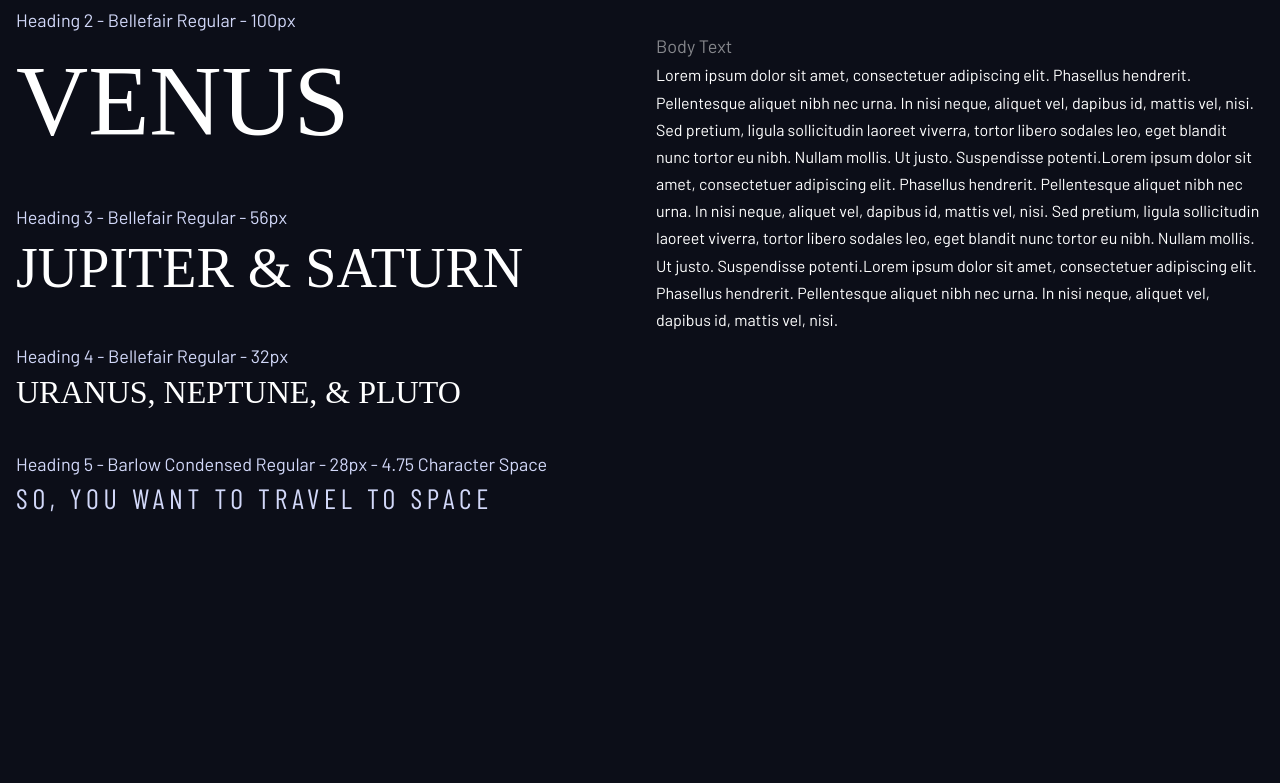
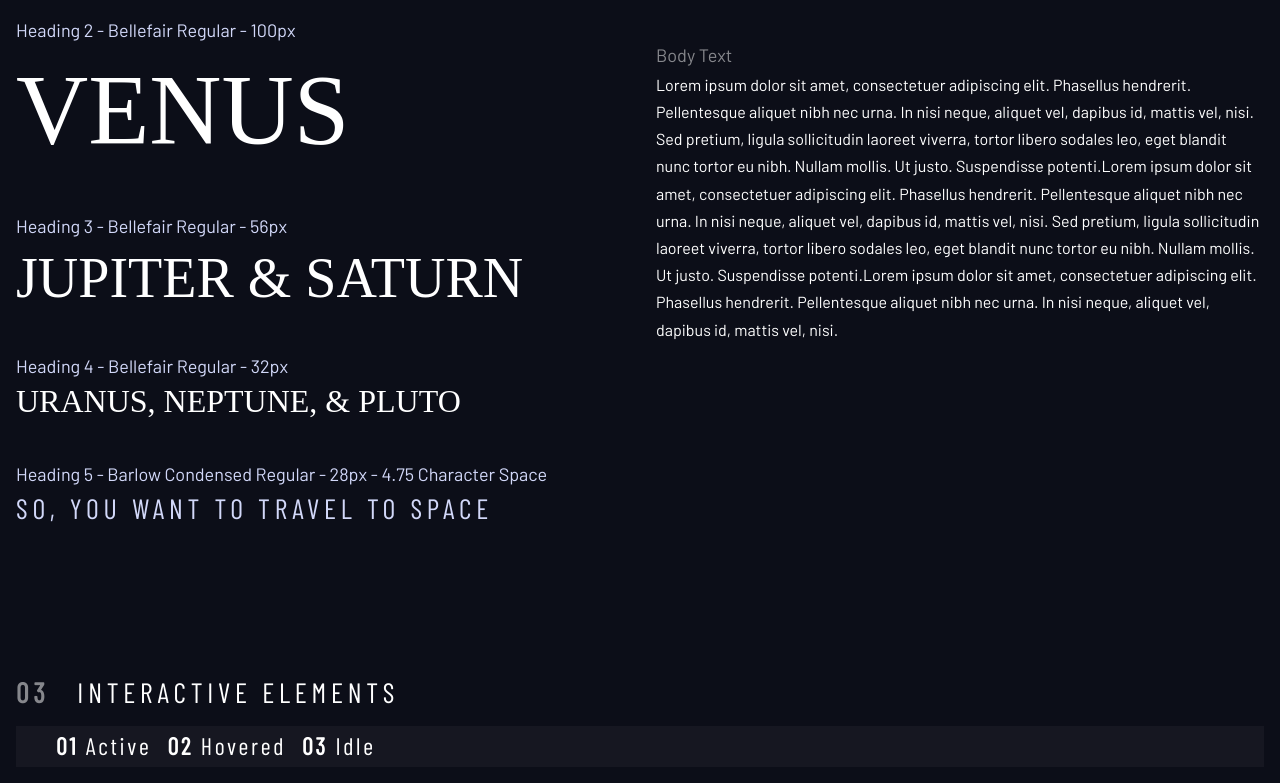
Before and after one commit to shawncocklin/space-tourism, a Svelte app: page / in a window 1280 px wide. Shown: the part 754-1537 px from the top of the page. Before the commit the page ends 1270 px from the top, so only its background shows below. Built offline with nearby package versions, Linux system fonts and the light colour scheme; a web font is replaced by a local one.

Commit message:
created component file, more css cleanup

```diff
--- a/public/global.css
+++ b/public/global.css
@@ -116,7 +116,6 @@ select {
 .uppercase {
   text-transform: uppercase;
 }
-.line-one { line-height: 1.3;}
 .letter-gap-lg {
   letter-spacing: var(--ls-large);
 }
@@ -154,6 +153,13 @@ select {
 .fs-xs {
   font-size: var(--fs-xs);
 }
+.fs-xxl,
+.fs-xl,
+.fs-lg,
+.fs-900,
+.fs-800 {
+  line-height: 1.3;
+}
 .text-dark {
   color: hsl(var(--clr-dark))
 }
@@ -174,6 +180,9 @@ select {
 }
 .bg-white {
   background-color: hsl( var(--clr-white));
+}
+.bg-white-muted {
+  background-color: hsl( var(--clr-white) / .04 );
 }
 .sr-only {
   position: absolute;
@@ -203,13 +212,14 @@ select {
   margin-inline: auto;
   max-width: var(--width, 60rem);
 }
-.flow > * + *  {
-  margin-top: var(--spacer);
+.flow > *:where(:not(:first-child))  {
+  margin-top: var(--spacer, 1rem);
 }
 /* GENERAL */
 .heading-span {
   display: inline-block;
   margin-right: 1em;
+  font-weight: 700;
 
 }
 body {
--- a/src/components/DesignSystem.svelte
+++ b/src/components/DesignSystem.svelte
@@ -1,16 +1,20 @@
 <script>
   import Colors from './Colors.svelte'
   import Typography from './Typography.svelte'
+  import Interactive from './Interactive.svelte'
 </script>
 
 <main class="container">
-  <h1>Design System</h1>
+  <h1 style="margin-bottom: 2rem;">Design System</h1>
   <div class="flow">
     <section id="colors">
       <Colors />
     </section>
     <section id="typography">
       <Typography />
+    </section>
+    <section id="interactive">
+      <Interactive />
     </section>
   </div>
 </main>
--- /dev/null
+++ b/src/components/Interactive.svelte
@@ -0,0 +1,25 @@
+<h2 class="fs-800 font-sans text-white uppercase letter-gap-lg">
+  <span class="heading-span text-white-muted">03</span>Interactive Elements
+</h2>
+
+<nav>
+  <ul class="flex bg-white-muted">
+    <li><a class="text-white font-sans fs-600 letter-gap-md" href="/"><span>01 </span>Active</a></li>
+    <li><a class="text-white font-sans fs-600 letter-gap-md" href="/"><span>02 </span>Hovered</a></li>
+    <li><a class="text-white font-sans fs-600 letter-gap-md" href="/"><span>03 </span>Idle</a></li>
+  </ul>
+</nav>
+
+<style>
+  ul {
+    list-style: none;
+  }
+
+  a {
+    text-decoration: none;
+  }
+
+  span {
+    font-weight: 700;
+  }
+</style>
--- a/src/components/Typography.svelte
+++ b/src/components/Typography.svelte
@@ -6,29 +6,29 @@
   <div style="flex-basis: 100%;" class="flow">
     <div>
       <p class="text-light fs-400">Heading 1 - Bellefair Regular - 150px</p>
-      <p class="fs-xxl font-serif uppercase line-one">Earth</p>
+      <p class="fs-xxl font-serif uppercase">Earth</p>
     </div>
     <div>
       <p class="text-light fs-400">Heading 2 - Bellefair Regular - 100px</p>
-      <p class="fs-xl font-serif uppercase line-one">Venus</p>
+      <p class="fs-xl font-serif uppercase">Venus</p>
     </div>
     <div>
       <p class="text-light fs-400">Heading 3 - Bellefair Regular - 56px</p>
-      <p class="fs-lg font-serif uppercase line-one">Jupiter & Saturn</p>
+      <p class="fs-lg font-serif uppercase">Jupiter & Saturn</p>
     </div>
     <div>
       <p class="text-light fs-400">Heading 4 - Bellefair Regular - 32px</p>
-      <p class="fs-900 font-serif uppercase line-one">Uranus, Neptune, & Pluto</p>
+      <p class="fs-900 font-serif uppercase">Uranus, Neptune, & Pluto</p>
     </div>
     <div>
       <p class="text-light fs-400">Heading 5 - Barlow Condensed Regular - 28px - 4.75 Character Space</p>
-      <p class="text-light fs-800 letter-gap-lg font-sans uppercase line-one">So, you want to travel to space</p>
+      <p class="text-light fs-800 letter-gap-lg font-sans uppercase">So, you want to travel to space</p>
     </div>
   </div>
   <div style="flex-basis: 100%;" class="flow">
     <div>
       <p class="text-light fs-400">Subheading 1 - Bellefair Regular - 28px</p>
-      <p class="fs-800 font-serif uppercase line-one">384,400 KM</p>
+      <p class="fs-800 font-serif uppercase">384,400 KM</p>
     </div>
     <div>
       <p class="text-light fs-400">Subheading 2 - Barlow Condensed Regular - 14px - 2.35 Character Spcace</p>
--- a/src/css-partials/abstracts/colors.css
+++ b/src/css-partials/abstracts/colors.css
@@ -25,3 +25,7 @@
 .bg-white {
   background-color: hsl( var(--clr-white));
 }
+
+.bg-white-muted {
+  background-color: hsl( var(--clr-white) / .04 );
+}
--- a/src/css-partials/abstracts/typography.css
+++ b/src/css-partials/abstracts/typography.css
@@ -16,8 +16,6 @@
 .uppercase {
   text-transform: uppercase;
 }
-
-.line-one { line-height: 1.3;}
 
 .letter-gap-lg {
   letter-spacing: var(--ls-large);
@@ -64,3 +62,11 @@
 .fs-xs {
   font-size: var(--fs-xs);
 }
+
+.fs-xxl,
+.fs-xl,
+.fs-lg,
+.fs-900,
+.fs-800 {
+  line-height: 1.3;
+}
--- a/src/css-partials/utilities/utilities.css
+++ b/src/css-partials/utilities/utilities.css
@@ -31,13 +31,14 @@
   max-width: var(--width, 60rem);
 }
 
-.flow > * + *  {
-  margin-top: var(--spacer);
+.flow > *:where(:not(:first-child))  {
+  margin-top: var(--spacer, 1rem);
 }
 
 /* GENERAL */
 .heading-span {
   display: inline-block;
   margin-right: 1em;
+  font-weight: 700;
 
 }
--- a/src/src.css
+++ b/src/src.css
@@ -3,4 +3,5 @@
 @import 'css-partials/abstracts/typography.css';
 @import 'css-partials/abstracts/colors.css';
 @import 'css-partials/utilities/utilities.css';
+@import 'css-partials/utilities/buttons.css';
 @import 'css-partials/base/base.css';
```
Also changed, not shown: src/css-partials/utilities/buttons.css (added).
